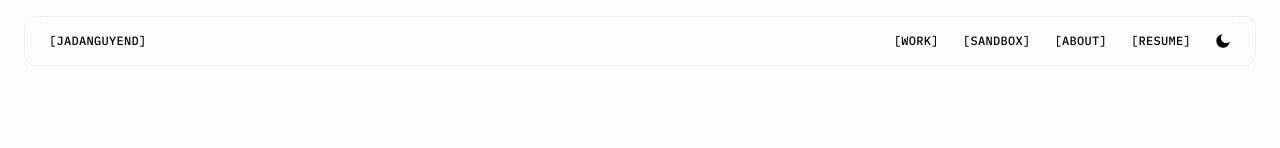
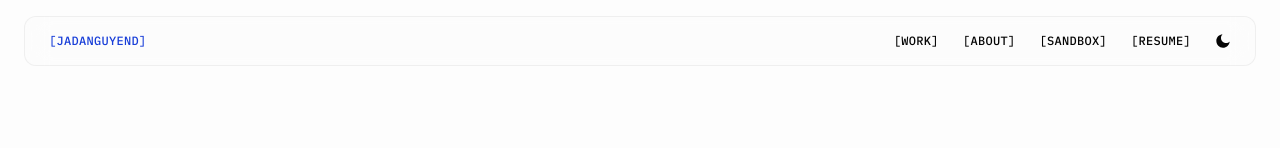
Before and after one commit to jadanguyend/portfolio, a React (Vite) app: page /portfolio/about in a window 1280 px wide. Shown: the top 148 px of the page. Built offline with nearby package versions, Linux system fonts and the light colour scheme; a web font is replaced by a local one.

Commit message:
added section routing and fixed pages routing

```diff
--- a/src/components/Footer.jsx
+++ b/src/components/Footer.jsx
@@ -81,7 +81,7 @@ export default function Footer() {
           <p className="font-mono font-semibold">BUILD</p>
           <div className="font-body font-normal tracking-tight">
             <div>REACT + TAILWIND</div>
-            <div>LAST UPDATED: 3.26.26</div>
+            <div>VERCEL</div>
           </div>
         </div>
 
--- a/src/components/Navbar.jsx
+++ b/src/components/Navbar.jsx
@@ -1,12 +1,84 @@
 import { useState, useEffect, useRef } from "react";
-import { Link } from "react-router-dom";
+import { Link, useLocation, useNavigate } from "react-router-dom";
 import { FiMenu, FiX } from "react-icons/fi";
 import { RiMoonFill, RiSunFill } from "react-icons/ri";
 
 export default function Navbar() {
   const [isDark, setIsDark] = useState(false);
   const [menuOpen, setMenuOpen] = useState(false);
+  const [activeSection, setActiveSection] = useState("hero");
   const menuRef = useRef(null);
+
+  const location = useLocation();
+  const navigate = useNavigate();
+
+  // ===== Smooth scroll helper =====
+  const scrollToSection = (id) => {
+    const el = document.getElementById(id);
+    if (el) {
+      const yOffset = -100;
+      const y =
+        el.getBoundingClientRect().top + window.pageYOffset + yOffset;
+
+      window.scrollTo({
+        top: y,
+        behavior: "smooth",
+      });
+    }
+  };
+
+  // ===== Scroll or navigate depending on current page =====
+  const handleNavClick = (item) => {
+    if (item.type === "scroll") {
+      if (location.pathname === "/") {
+        scrollToSection(item.target);
+      } else {
+        // navigate to home, then scroll after short delay
+        navigate("/");
+        setTimeout(() => scrollToSection(item.target), 100);
+      }
+      setMenuOpen(false);
+    } else if (item.type === "route") {
+      navigate(item.path);
+      setMenuOpen(false);
+    } else if (item.type === "external") {
+      window.open(item.href, "_blank");
+      setMenuOpen(false);
+    }
+  };
+
+  // ===== Detect active section (IntersectionObserver) =====
+  useEffect(() => {
+    if (location.pathname === "/") {
+      setActiveSection("hero"); // default on home
+
+      const sections = ["hero", "work", "about"];
+
+      const observer = new IntersectionObserver(
+        (entries) => {
+          entries.forEach((entry) => {
+            if (entry.isIntersecting) {
+              setActiveSection(entry.target.id);
+            }
+          });
+        },
+        {
+          root: null,
+          rootMargin: "-40% 0px -50% 0px",
+          threshold: 0,
+        }
+      );
+
+      sections.forEach((id) => {
+        const el = document.getElementById(id);
+        if (el) observer.observe(el);
+      });
+
+      return () => observer.disconnect();
+    } else if (location.pathname === "/sandbox") {
+      setActiveSection("sandbox");
+    }
+  }, [location.pathname]);
 
   // Close menu when clicking outside
   useEffect(() => {
@@ -16,13 +88,8 @@ export default function Navbar() {
       }
     };
 
-    if (menuOpen) {
-      document.addEventListener("mousedown", handleClickOutside);
-    }
-
-    return () => {
-      document.removeEventListener("mousedown", handleClickOutside);
-    };
+    if (menuOpen) document.addEventListener("mousedown", handleClickOutside);
+    return () => document.removeEventListener("mousedown", handleClickOutside);
   }, [menuOpen]);
 
   // Load stored theme
@@ -46,11 +113,25 @@ export default function Navbar() {
   };
 
   const navItems = [
-    { label: "Work", path: "/" },
-    { label: "Sandbox", path: "/sandbox" },
-    { label: "About", path: "/about" },
-    { label: "Resume", path: "/" },
+    { label: "Work", type: "scroll", target: "work" },
+    { label: "About", type: "scroll", target: "about" },
+    { label: "Sandbox", type: "route", path: "/sandbox" },
+    { label: "Resume", type: "external", href: "/resume.pdf" },
   ];
+
+  const getNavClass = (isActive) =>
+    `nav-link text-xs font-mono transition-colors ${
+      isActive
+        ? "text-accent"
+        : "text-grayLight-900 dark:text-grayDark-900 hover:text-accent dark:hover:text-accent"
+    }`;
+
+  const getMobileNavClass = (isActive) =>
+    `nav-link font-mono transition-colors ${
+      isActive
+        ? "text-accent"
+        : "text-grayLight-900 dark:text-grayDark-100 hover:text-accent dark:hover:text-accent"
+    }`;
 
   return (
     <header className="fixed top-4 left-0 right-0 z-50 pointer-events-none">
@@ -66,14 +147,17 @@ export default function Navbar() {
           "
         >
           <div className="flex items-center justify-between px-6 py-4">
-            {/* Left */}
-            <Link to="/" className="nav-link text-xs text-grayLight-900 dark:text-grayDark-900 font-mono">
+            {/* Logo */}
+            <button
+              onClick={() => handleNavClick({ type: "scroll", target: "hero" })}
+              className={getNavClass(activeSection === "hero")}
+            >
               <span className="bracket">[</span>
               jadanguyend
               <span className="bracket">]</span>
-            </Link>
+            </button>
 
-            {/* Hamburger (mobile) */}
+            {/* Hamburger */}
             <button
               className="md:hidden p-2 rounded-md hover:bg-grayLight-100/50 dark:hover:bg-grayDark-100/50 transition-colors font-mono"
               onClick={() => setMenuOpen(!menuOpen)}
@@ -83,17 +167,21 @@ export default function Navbar() {
 
             {/* Desktop Nav */}
             <nav className="hidden md:flex items-center gap-6">
-              {navItems.map((item) => (
-                <Link
+              {navItems.map((item) => {
+                const isActive =
+                  item.type === "scroll" && activeSection === item.target;
+                return (
+                  <button
                     key={item.label}
-                  to={item.path}
-                  className="nav-link text-xs text-grayLight-900 dark:text-grayDark-900 hover:text-accent dark:hover:text-accent transition-colors font-mono"
+                    onClick={() => handleNavClick(item)}
+                    className={getNavClass(isActive)}
                   >
                     <span className="bracket">[</span>
                     {item.label}
                     <span className="bracket">]</span>
-                </Link>
-              ))}
+                  </button>
+                );
+              })}
 
               <button
                 onClick={toggleTheme}
@@ -119,18 +207,21 @@ export default function Navbar() {
               "
             >
               <div className="flex flex-col items-center gap-4 py-4">
-                {navItems.map((item) => (
-                  <Link
+                {navItems.map((item) => {
+                  const isActive =
+                    item.type === "scroll" && activeSection === item.target;
+                  return (
+                    <button
                       key={item.label}
-                    to={item.path}
-                    className="nav-link text-grayLight-900 dark:text-grayDark-100 hover:text-accent dark:hover:text-accent transition-colors font-mono"
-                    onClick={() => setMenuOpen(false)}
+                      onClick={() => handleNavClick(item)}
+                      className={getMobileNavClass(isActive)}
                     >
                       <span className="bracket">[</span>
                       {item.label}
                       <span className="bracket">]</span>
-                  </Link>
-                ))}
+                    </button>
+                  );
+                })}
 
                 <button
                   onClick={toggleTheme}
@@ -145,6 +236,5 @@ export default function Navbar() {
         </div>
       </div>
     </header>
-
   );
 }
--- a/src/pages/Home.jsx
+++ b/src/pages/Home.jsx
@@ -130,7 +130,7 @@ export default function Home() {
   return (
     <Layout footer={<Footer />}>
       {/* ================= HERO ================= */}
-<section className="relative min-h-screen flex flex-col justify-between px-6 py-24 text-center">
+      <section id="hero" className="relative min-h-screen flex flex-col justify-between px-6 py-24 text-center">
 
         {/* ===== DOTTED BACKGROUND ===== */}
         <div className="absolute inset-0 pointer-events-none">
@@ -225,7 +225,9 @@ export default function Home() {
       </section>
 
       {/* ================= PROJECTS ================= */}
+      <div id="work">
         <ProjectsSection />
+      </div>
 
       {/* Horizontal line */}
       <div className="px-12 my-16">
@@ -234,7 +236,7 @@ export default function Home() {
 
 
       {/* ================= ABOUT ================= */}
-      <section className="relative py-12 px-16">
+      <section id="about" className="relative py-12 px-16">
         <div className="grid grid-cols-12">
 
           {/* Left */}
```
Lines whose indentation alone changed are shown as unchanged.
